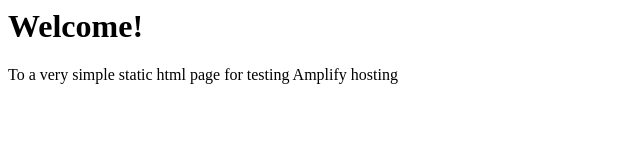
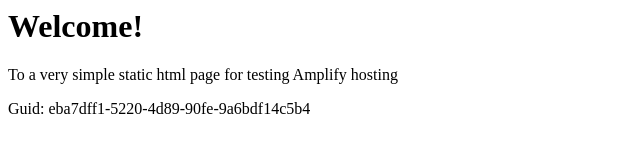
Before and after one commit to aws-aemilia-bom/Github-PR-Commit-Integration-Test-DoNotTouch-v1-prod-ap-south-1, a website: page src/index.html in a window 1280 px wide. Shown: the whole page, without its empty margins (0-640 px from the left). Drawn offline with Linux system fonts and the light colour scheme.

Commit message:
commit from integ tests

```diff
--- a/src/index.html
+++ b/src/index.html
@@ -1,3 +1,5 @@
+
+
 <html lang="en">
 
 <head>
@@ -10,6 +12,6 @@
 <body>
     <h1>Welcome!</h1>
     <p>To a very simple static html page for testing Amplify hosting</p>
-</body>
+    <p>Guid: eba7dff1-5220-4d89-90fe-9a6bdf14c5b4</p></body>
 
 </html>
```
